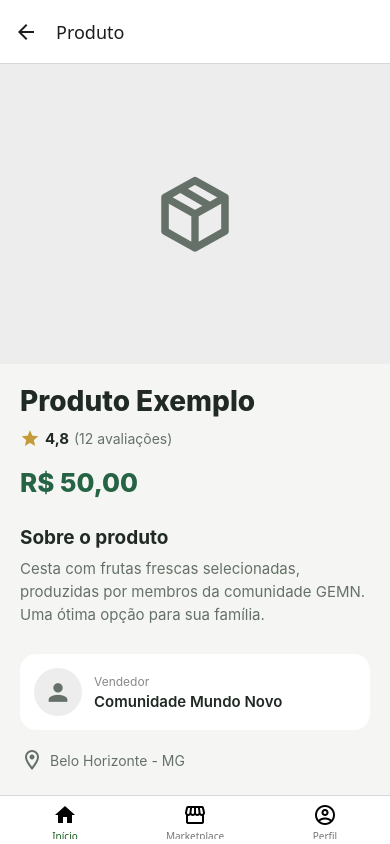
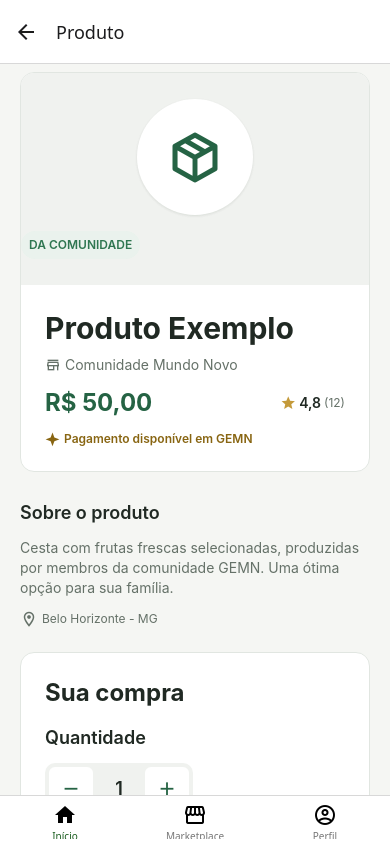
Before and after one commit to RicardoRamosRocha/GEMN, a React Native app: screen /Product in a window 390 px wide. Built offline with nearby package versions, Linux system fonts and the light colour scheme.

Commit message:
feat: moderniza tela de detalhes do produto

```diff
--- a/src/screens/ProductScreen.tsx
+++ b/src/screens/ProductScreen.tsx
@@ -1,567 +1,126 @@
 import React, { useState } from 'react';
-import {
-  View,
-  Text,
-  StyleSheet,
-  ScrollView,
-  TouchableOpacity,
-} from 'react-native';
+import { StyleSheet, Text, TouchableOpacity, View, useWindowDimensions } from 'react-native';
 import { MaterialCommunityIcons } from '@expo/vector-icons';
-import { SafeAreaView } from 'react-native-safe-area-context';
-
-import { colors } from '../theme/colors';
+import { AppBadge, AppButton, AppCard, AppScreen } from '../components/ui';
+import { colors, layout, radius, shadows, spacing, typography } from '../theme/tokens';
 
 export default function ProductScreen({ route, navigation }: any) {
-  const {
-    name = 'Produto Exemplo',
-    price = 'R$ 50,00',
-    icon = 'package-variant-closed',
-  } = route?.params ?? {};
-
+  const { width } = useWindowDimensions();
+  const wide = width >= layout.breakpoints.tablet;
+  const { name = 'Produto Exemplo', price = 'R$ 50,00', icon = 'package-variant-closed' } = route?.params ?? {};
   const [quantity, setQuantity] = useState(1);
-
-  const [paymentMethod, setPaymentMethod] = useState<'money' | 'gemn'>(
-    'money'
-  );
-
-  const numericPrice =
-    Number(
-      price.replace('R$', '').replace(/\./g, '').replace(',', '.')
-    ) || 0;
-
+  const [paymentMethod, setPaymentMethod] = useState<'money' | 'gemn'>('money');
+  const numericPrice = Number(price.replace('R$', '').replace(/\./g, '').replace(',', '.')) || 0;
   const total = numericPrice * quantity;
-
-  const formattedTotal = total.toLocaleString('pt-BR', {
-    style: 'currency',
-    currency: 'BRL',
-  });
-
+  const formattedTotal = total.toLocaleString('pt-BR', { style: 'currency', currency: 'BRL' });
   const gemnTotal = quantity * 10;
 
   function handleConfirmPurchase() {
-    navigation.navigate('OrderConfirmation', {
-      name,
-      quantity,
-      paymentMethod,
-      total:
-        paymentMethod === 'money'
-          ? formattedTotal
-          : `${gemnTotal} GEMN`,
-    });
+    navigation.navigate('OrderConfirmation', { name, quantity, paymentMethod, total: paymentMethod === 'money' ? formattedTotal : `${gemnTotal} GEMN` });
   }
 
   return (
-    <SafeAreaView style={styles.safeArea} edges={['bottom']}>
-      <ScrollView
-        style={styles.container}
-        contentContainerStyle={styles.content}
-        showsVerticalScrollIndicator={false}
-      >
-        {/* Imagem do produto */}
-        <View style={styles.productImage}>
-          <MaterialCommunityIcons
-            name={icon}
-            size={90}
-            color={colors.textSecondary}
-          />
+    <AppScreen scroll edges={['bottom']} contentContainerStyle={styles.content}>
+      <View style={[styles.layout, wide && styles.layoutWide]}>
+        <View style={[styles.detailsColumn, wide && styles.detailsColumnWide]}>
+          <AppCard padding={0} style={[styles.productCard, wide && styles.productCardWide]}>
+            <View style={[styles.productVisual, wide && styles.productVisualWide]}>
+              <View style={styles.iconDisc}><MaterialCommunityIcons name={icon} size={wide ? 72 : 60} color={colors.primary} /></View>
+              <AppBadge label="DA COMUNIDADE" variant="success" />
+            </View>
+            <View style={styles.productCopy}>
+              <Text style={styles.productName}>{name}</Text>
+              <View style={styles.sellerLine}><MaterialCommunityIcons name="store-outline" size={16} color={colors.textSecondary} /><Text style={styles.sellerName}>Comunidade Mundo Novo</Text></View>
+              <View style={styles.priceRow}><Text style={styles.price}>{price}</Text><View style={styles.rating}><MaterialCommunityIcons name="star" size={16} color={colors.secondary} /><Text style={styles.ratingText}>4,8</Text><Text style={styles.reviews}>(12)</Text></View></View>
+              <View style={styles.gemnLine}><MaterialCommunityIcons name="star-four-points" size={15} color="#886512" /><Text style={styles.gemnText}>Pagamento disponível em GEMN</Text></View>
+            </View>
+          </AppCard>
+
+          <View style={styles.aboutSection}>
+            <Text style={styles.sectionTitle}>Sobre o produto</Text>
+            <Text style={styles.description}>Cesta com frutas frescas selecionadas, produzidas por membros da comunidade GEMN. Uma ótima opção para sua família.</Text>
+            <View style={styles.locationLine}><MaterialCommunityIcons name="map-marker-outline" size={18} color={colors.textSecondary} /><Text style={styles.locationText}>Belo Horizonte - MG</Text></View>
+          </View>
         </View>
 
-        {/* Informações */}
-        <View style={styles.info}>
-          <Text style={styles.productName}>{name}</Text>
-
-          {/* Avaliação */}
-          <View style={styles.rating}>
-            <MaterialCommunityIcons
-              name="star"
-              size={20}
-              color={colors.secondary}
-            />
-
-            <Text style={styles.ratingText}>4,8</Text>
-
-            <Text style={styles.reviews}>
-              (12 avaliações)
-            </Text>
+        <AppCard elevated={wide} style={[styles.purchaseCard, wide && styles.purchaseCardWide]}>
+          <Text style={styles.purchaseTitle}>Sua compra</Text>
+          <Text style={styles.sectionTitle}>Quantidade</Text>
+          <View style={styles.quantityContainer}>
+            <TouchableOpacity accessibilityRole="button" accessibilityLabel="Diminuir quantidade" hitSlop={4} style={styles.quantityButton} onPress={() => setQuantity((current) => Math.max(1, current - 1))}><MaterialCommunityIcons name="minus" size={22} color={colors.primary} /></TouchableOpacity>
+            <Text style={styles.quantityText}>{quantity}</Text>
+            <TouchableOpacity accessibilityRole="button" accessibilityLabel="Aumentar quantidade" hitSlop={4} style={styles.quantityButton} onPress={() => setQuantity((current) => current + 1)}><MaterialCommunityIcons name="plus" size={22} color={colors.primary} /></TouchableOpacity>
           </View>
 
-          {/* Preço */}
-          <Text style={styles.price}>{price}</Text>
-
-          {/* Descrição */}
-          <Text style={styles.descriptionTitle}>
-            Sobre o produto
-          </Text>
-
-          <Text style={styles.description}>
-            Cesta com frutas frescas selecionadas, produzidas
-            por membros da comunidade GEMN. Uma ótima opção
-            para sua família.
-          </Text>
-
-          {/* Vendedor */}
-          <View style={styles.seller}>
-            <View style={styles.sellerIcon}>
-              <MaterialCommunityIcons
-                name="account"
-                size={28}
-                color={colors.textSecondary}
-              />
-            </View>
-
-            <View>
-              <Text style={styles.sellerLabel}>
-                Vendedor
-              </Text>
-
-              <Text style={styles.sellerName}>
-                Comunidade Mundo Novo
-              </Text>
-            </View>
-          </View>
-
-          {/* Localização */}
-          <View style={styles.location}>
-            <MaterialCommunityIcons
-              name="map-marker-outline"
-              size={24}
-              color={colors.textSecondary}
-            />
-
-            <Text style={styles.locationText}>
-              Belo Horizonte - MG
-            </Text>
-          </View>
-
-          {/* Quantidade */}
-          <Text style={styles.sectionTitle}>
-            Quantidade
-          </Text>
-
-          <View style={styles.quantityContainer}>
-            <TouchableOpacity
-              style={styles.quantityButton}
-              onPress={() =>
-                setQuantity((current) =>
-                  Math.max(1, current - 1)
-                )
-              }
-            >
-              <MaterialCommunityIcons
-                name="minus"
-                size={22}
-                color={colors.primary}
-              />
+          <Text style={styles.sectionTitle}>Forma de pagamento</Text>
+          <View style={styles.paymentOptions}>
+            <TouchableOpacity accessibilityRole="radio" accessibilityState={{ selected: paymentMethod === 'money' }} style={[styles.paymentOption, paymentMethod === 'money' && styles.paymentOptionActive]} onPress={() => setPaymentMethod('money')}>
+              <MaterialCommunityIcons name="cash" size={23} color={paymentMethod === 'money' ? colors.primary : colors.textSecondary} /><Text style={styles.paymentTitle}>Reais</Text><Text style={styles.paymentAmount}>{formattedTotal}</Text>{paymentMethod === 'money' ? <MaterialCommunityIcons name="check-circle" size={20} color={colors.primary} /> : null}
             </TouchableOpacity>
-
-            <Text style={styles.quantityText}>
-              {quantity}
-            </Text>
-
-            <TouchableOpacity
-              style={styles.quantityButton}
-              onPress={() =>
-                setQuantity((current) => current + 1)
-              }
-            >
-              <MaterialCommunityIcons
-                name="plus"
-                size={22}
-                color={colors.primary}
-              />
+            <TouchableOpacity accessibilityRole="radio" accessibilityState={{ selected: paymentMethod === 'gemn' }} style={[styles.paymentOption, paymentMethod === 'gemn' && styles.paymentOptionGemnActive]} onPress={() => setPaymentMethod('gemn')}>
+              <MaterialCommunityIcons name="star-four-points" size={21} color={paymentMethod === 'gemn' ? '#886512' : colors.textSecondary} /><Text style={styles.paymentTitle}>GEMN</Text><Text style={styles.paymentAmount}>{gemnTotal} GEMN</Text>{paymentMethod === 'gemn' ? <MaterialCommunityIcons name="check-circle" size={20} color={colors.secondary} /> : null}
             </TouchableOpacity>
           </View>
 
-          {/* Forma de pagamento */}
-          <Text style={styles.sectionTitle}>
-            Forma de pagamento
-          </Text>
-
-          <View style={styles.paymentOptions}>
-            {/* Reais */}
-            <TouchableOpacity
-              style={[
-                styles.paymentOption,
-                paymentMethod === 'money' &&
-                  styles.paymentOptionActive,
-              ]}
-              onPress={() => setPaymentMethod('money')}
-            >
-              <MaterialCommunityIcons
-                name="cash"
-                size={25}
-                color={
-                  paymentMethod === 'money'
-                    ? colors.primary
-                    : colors.textSecondary
-                }
-              />
-
-              <View style={styles.paymentInfo}>
-                <Text style={styles.paymentTitle}>
-                  Reais
-                </Text>
-
-                <Text style={styles.paymentDescription}>
-                  Pagamento tradicional
-                </Text>
-              </View>
-
-              {paymentMethod === 'money' && (
-                <MaterialCommunityIcons
-                  name="check-circle"
-                  size={22}
-                  color={colors.primary}
-                />
-              )}
-            </TouchableOpacity>
-
-            {/* GEMN */}
-            <TouchableOpacity
-              style={[
-                styles.paymentOption,
-                paymentMethod === 'gemn' &&
-                  styles.paymentOptionActive,
-              ]}
-              onPress={() => setPaymentMethod('gemn')}
-            >
-              <MaterialCommunityIcons
-                name="circle-multiple"
-                size={25}
-                color={
-                  paymentMethod === 'gemn'
-                    ? colors.secondary
-                    : colors.textSecondary
-                }
-              />
-
-              <View style={styles.paymentInfo}>
-                <Text style={styles.paymentTitle}>
-                  Moeda GEMN
-                </Text>
-
-                <Text style={styles.paymentDescription}>
-                  Use sua moeda social
-                </Text>
-              </View>
-
-              {paymentMethod === 'gemn' && (
-                <MaterialCommunityIcons
-                  name="check-circle"
-                  size={22}
-                  color={colors.primary}
-                />
-              )}
-            </TouchableOpacity>
+          <View style={styles.summary}>
+            <View style={styles.summaryRow}><Text style={styles.summaryLabel}>Quantidade</Text><Text style={styles.summaryValue}>{quantity}</Text></View>
+            <View style={styles.summaryRow}><Text style={styles.summaryLabel}>Pagamento</Text><Text style={styles.summaryValue}>{paymentMethod === 'money' ? 'Reais' : 'GEMN'}</Text></View>
+            <View style={styles.divider} />
+            <View style={styles.totalRow}><Text style={styles.totalLabel}>Total</Text><Text style={styles.totalValue}>{paymentMethod === 'money' ? formattedTotal : `${gemnTotal} GEMN`}</Text></View>
           </View>
-
-          {/* Resumo */}
-          <View style={styles.summary}>
-            <View style={styles.summaryRow}>
-              <Text style={styles.summaryLabel}>
-                Quantidade
-              </Text>
-
-              <Text style={styles.summaryValue}>
-                {quantity}
-              </Text>
-            </View>
-
-            <View style={styles.summaryRow}>
-              <Text style={styles.summaryLabel}>
-                Pagamento
-              </Text>
-
-              <Text style={styles.summaryValue}>
-                {paymentMethod === 'money'
-                  ? 'Reais'
-                  : 'GEMN'}
-              </Text>
-            </View>
-
-            <View style={styles.divider} />
-
-            <View style={styles.totalRow}>
-              <Text style={styles.totalLabel}>
-                Total
-              </Text>
-
-              <Text style={styles.totalValue}>
-                {paymentMethod === 'money'
-                  ? formattedTotal
-                  : `${gemnTotal} GEMN`}
-              </Text>
-            </View>
-          </View>
-
-          {/* Confirmar compra */}
-          <TouchableOpacity
-            style={styles.button}
-            onPress={handleConfirmPurchase}
-          >
-            <MaterialCommunityIcons
-              name="cart-outline"
-              size={22}
-              color={colors.white}
-            />
-
-            <Text style={styles.buttonText}>
-              Confirmar compra
-            </Text>
-          </TouchableOpacity>
-        </View>
-      </ScrollView>
-    </SafeAreaView>
+          <AppButton title="Confirmar compra" onPress={handleConfirmPurchase} style={styles.confirmButton} />
+        </AppCard>
+      </View>
+    </AppScreen>
   );
 }
 
 const styles = StyleSheet.create({
-  safeArea: {
-    flex: 1,
-    backgroundColor: colors.background,
-  },
-
-  container: {
-    flex: 1,
-    backgroundColor: colors.background,
-  },
-
-  content: {
-    paddingBottom: 40,
-  },
-
-  productImage: {
-    height: 300,
-    backgroundColor: '#EDEDED',
-    alignItems: 'center',
-    justifyContent: 'center',
-  },
-
-  info: {
-    padding: 20,
-  },
-
-  productName: {
-    fontSize: 28,
-    fontWeight: '800',
-    color: colors.text,
-  },
-
-  rating: {
-    flexDirection: 'row',
-    alignItems: 'center',
-    marginTop: 10,
-  },
-
-  ratingText: {
-    fontSize: 15,
-    fontWeight: '700',
-    marginLeft: 5,
-    color: colors.text,
-  },
-
-  reviews: {
-    fontSize: 14,
-    color: colors.textSecondary,
-    marginLeft: 5,
-  },
-
-  price: {
-    fontSize: 26,
-    fontWeight: '800',
-    marginTop: 18,
-    color: colors.primary,
-  },
-
-  descriptionTitle: {
-    fontSize: 19,
-    fontWeight: '700',
-    marginTop: 28,
-    marginBottom: 8,
-    color: colors.text,
-  },
-
-  description: {
-    fontSize: 15,
-    color: colors.textSecondary,
-    lineHeight: 23,
-  },
-
-  seller: {
-    flexDirection: 'row',
-    alignItems: 'center',
-    marginTop: 28,
-    padding: 14,
-    backgroundColor: colors.white,
-    borderRadius: 16,
-  },
-
-  sellerIcon: {
-    width: 48,
-    height: 48,
-    borderRadius: 24,
-    backgroundColor: '#EDEDED',
-    alignItems: 'center',
-    justifyContent: 'center',
-    marginRight: 12,
-  },
-
-  sellerLabel: {
-    fontSize: 12,
-    color: '#888',
-  },
-
-  sellerName: {
-    fontSize: 15,
-    fontWeight: '600',
-    marginTop: 3,
-    color: colors.text,
-  },
-
-  location: {
-    flexDirection: 'row',
-    alignItems: 'center',
-    marginTop: 18,
-  },
-
-  locationText: {
-    fontSize: 14,
-    color: colors.textSecondary,
-    marginLeft: 6,
-  },
-
-  sectionTitle: {
-    fontSize: 18,
-    fontWeight: '700',
-    color: colors.text,
-    marginTop: 28,
-    marginBottom: 12,
-  },
-
-  quantityContainer: {
-    flexDirection: 'row',
-    alignItems: 'center',
-    alignSelf: 'flex-start',
-    backgroundColor: colors.white,
-    borderRadius: 14,
-    padding: 5,
-  },
-
-  quantityButton: {
-    width: 42,
-    height: 42,
-    borderRadius: 12,
-    backgroundColor: colors.primaryLight,
-    alignItems: 'center',
-    justifyContent: 'center',
-  },
-
-  quantityText: {
-    width: 50,
-    textAlign: 'center',
-    fontSize: 18,
-    fontWeight: '700',
-    color: colors.text,
-  },
-
-  paymentOptions: {
-    gap: 10,
-  },
-
-  paymentOption: {
-    flexDirection: 'row',
-    alignItems: 'center',
-    padding: 15,
-    backgroundColor: colors.white,
-    borderRadius: 16,
-    borderWidth: 1,
-    borderColor: colors.border,
-  },
-
-  paymentOptionActive: {
-    borderColor: colors.primary,
-    backgroundColor: colors.primaryLight,
-  },
-
-  paymentInfo: {
-    flex: 1,
-    marginLeft: 12,
-  },
-
-  paymentTitle: {
-    fontSize: 15,
-    fontWeight: '700',
-    color: colors.text,
-  },
-
-  paymentDescription: {
-    fontSize: 12,
-    color: colors.textSecondary,
-    marginTop: 3,
-  },
-
-  summary: {
-    marginTop: 24,
-    padding: 18,
-    backgroundColor: colors.white,
-    borderRadius: 16,
-  },
-
-  summaryRow: {
-    flexDirection: 'row',
-    justifyContent: 'space-between',
-    marginBottom: 10,
-  },
-
-  summaryLabel: {
-    fontSize: 14,
-    color: colors.textSecondary,
-  },
-
-  summaryValue: {
-    fontSize: 14,
-    fontWeight: '600',
-    color: colors.text,
-  },
-
-  divider: {
-    height: 1,
-    backgroundColor: colors.border,
-    marginVertical: 8,
-  },
-
-  totalRow: {
-    flexDirection: 'row',
-    justifyContent: 'space-between',
-    alignItems: 'center',
-  },
-
-  totalLabel: {
-    fontSize: 18,
-    fontWeight: '800',
-    color: colors.text,
-  },
-
-  totalValue: {
-    fontSize: 20,
-    fontWeight: '800',
-    color: colors.primary,
-  },
-
-  button: {
-    height: 54,
-    borderRadius: 16,
-    backgroundColor: colors.primary,
-    flexDirection: 'row',
-    alignItems: 'center',
-    justifyContent: 'center',
-    marginTop: 24,
-  },
-
-  buttonText: {
-    color: colors.white,
-    fontSize: 16,
-    fontWeight: '700',
-    marginLeft: 8,
-  },
+  content: { paddingTop: spacing.sm, paddingBottom: spacing.xxl, gap: spacing.lg },
+  layout: { gap: spacing.lg },
+  layoutWide: { flexDirection: 'row', alignItems: 'flex-start' },
+  detailsColumn: { gap: spacing.lg },
+  detailsColumnWide: { flex: 1, minWidth: 0 },
+  productCard: { overflow: 'hidden', borderWidth: 1, borderColor: colors.border },
+  productCardWide: { flexDirection: 'row' },
+  productVisual: { minHeight: 212, backgroundColor: colors.surfaceMuted, alignItems: 'center', justifyContent: 'center', gap: spacing.md, position: 'relative' },
+  productVisualWide: { width: '42%', minHeight: 300 },
+  iconDisc: { width: 116, height: 116, borderRadius: radius.full, backgroundColor: colors.surface, alignItems: 'center', justifyContent: 'center', ...shadows.subtle },
+  productCopy: { flex: 1, padding: spacing.lg, gap: spacing.sm },
+  productName: { ...typography.heading1, color: colors.text },
+  sellerLine: { flexDirection: 'row', alignItems: 'center', gap: spacing.xs },
+  sellerName: { ...typography.bodySmall, color: colors.textSecondary },
+  priceRow: { flexDirection: 'row', alignItems: 'center', justifyContent: 'space-between', gap: spacing.sm, marginTop: spacing.xs },
+  price: { ...typography.heading2, color: colors.primary },
+  rating: { flexDirection: 'row', alignItems: 'center', gap: 3 },
+  ratingText: { ...typography.label, color: colors.text },
+  reviews: { ...typography.caption, color: colors.textSecondary },
+  gemnLine: { flexDirection: 'row', alignItems: 'center', gap: spacing.xs, marginTop: spacing.xs },
+  gemnText: { ...typography.caption, color: '#886512', fontWeight: '600' },
+  aboutSection: { gap: spacing.sm },
+  sectionTitle: { ...typography.heading3, color: colors.text, marginTop: spacing.xs, marginBottom: spacing.xs },
+  description: { ...typography.bodySmall, color: colors.textSecondary },
+  locationLine: { flexDirection: 'row', alignItems: 'center', gap: spacing.xs, marginTop: spacing.xs },
+  locationText: { ...typography.caption, color: colors.textSecondary },
+  purchaseCard: { borderWidth: 1, borderColor: colors.border, gap: spacing.sm },
+  purchaseCardWide: { width: 368, flexShrink: 0 },
+  purchaseTitle: { ...typography.heading2, color: colors.text, marginBottom: spacing.xs },
+  quantityContainer: { flexDirection: 'row', alignItems: 'center', alignSelf: 'flex-start', backgroundColor: colors.surfaceMuted, borderRadius: radius.md, padding: spacing.xs },
+  quantityButton: { width: 44, height: 44, borderRadius: radius.sm, backgroundColor: colors.surface, alignItems: 'center', justifyContent: 'center' },
+  quantityText: { width: 52, textAlign: 'center', ...typography.heading3, color: colors.text },
+  paymentOptions: { gap: spacing.sm },
+  paymentOption: { minHeight: 56, flexDirection: 'row', alignItems: 'center', gap: spacing.sm, paddingHorizontal: spacing.md, borderRadius: radius.md, borderWidth: 1, borderColor: colors.border, backgroundColor: colors.surface },
+  paymentOptionActive: { borderColor: colors.primary, backgroundColor: colors.primaryLight },
+  paymentOptionGemnActive: { borderColor: colors.secondary, backgroundColor: colors.secondaryLight },
+  paymentTitle: { ...typography.label, color: colors.text },
+  paymentAmount: { flex: 1, textAlign: 'right', ...typography.caption, color: colors.textSecondary, fontWeight: '600' },
+  summary: { marginTop: spacing.md, paddingTop: spacing.md, borderTopWidth: 1, borderTopColor: colors.border, gap: spacing.sm },
+  summaryRow: { flexDirection: 'row', justifyContent: 'space-between' },
+  summaryLabel: { ...typography.bodySmall, color: colors.textSecondary },
+  summaryValue: { ...typography.bodySmall, color: colors.text, fontWeight: '600' },
+  divider: { height: 1, backgroundColor: colors.border, marginVertical: spacing.xs },
+  totalRow: { flexDirection: 'row', justifyContent: 'space-between', alignItems: 'center' },
+  totalLabel: { ...typography.heading3, color: colors.text },
+  totalValue: { ...typography.heading2, color: colors.primary },
+  confirmButton: { width: '100%', marginTop: spacing.sm },
 });
```
